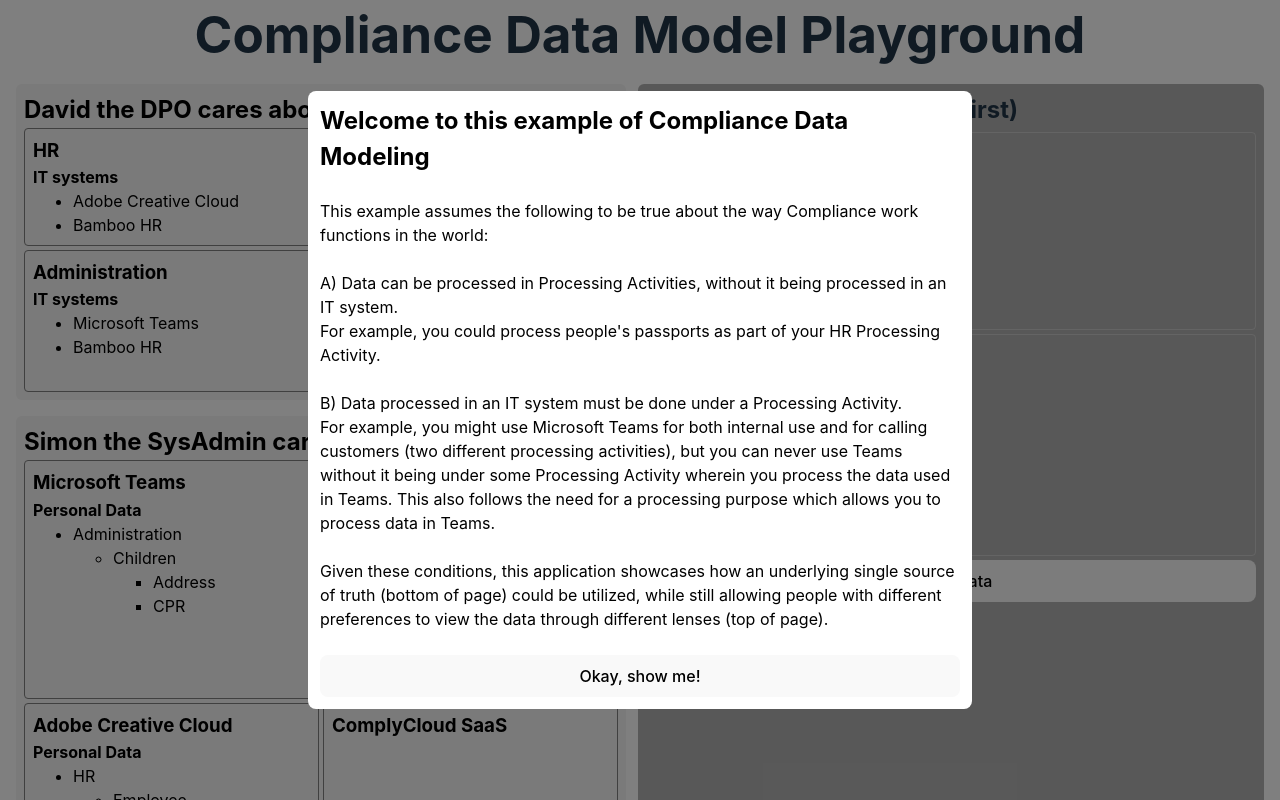
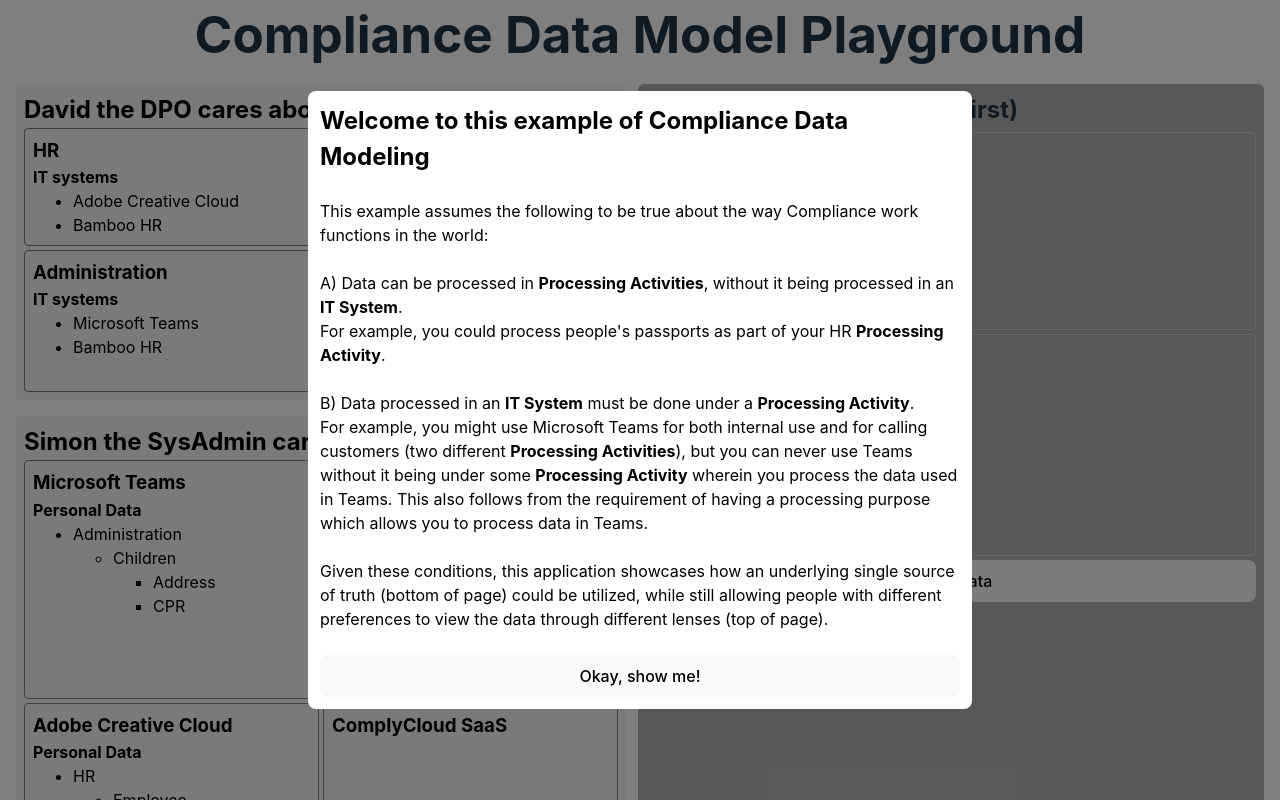
Before and after one commit to MagerlinC/records-data-model, a React (Vite) app: page / in a window 1280 px wide. Built offline with nearby package versions, Linux system fonts and the light colour scheme.

Commit message:
fix: bold keywords in modal

```diff
--- a/src/components/AppModal.tsx
+++ b/src/components/AppModal.tsx
@@ -15,23 +15,24 @@
       </p>
       <br />
       <p>
-        A) Data can be processed in Processing Activities, without it being
-        processed in an IT system.
+        A) Data can be processed in <b>Processing Activities</b>, without it
+        being processed in an <b>IT System</b>.
         <p>
-          For example, you could process people's passports as part of your HR
-          Processing Activity.
+          For example, you could process people's passports as part of your HR{" "}
+          <b>Processing Activity</b>.
         </p>
       </p>
       <br />
       <p>
-        B) Data processed in an IT system must be done under a Processing
-        Activity.
+        B) Data processed in an <b>IT System</b> must be done under a{" "}
+        <b>Processing Activity</b>.
         <p>
           For example, you might use Microsoft Teams for both internal use and
-          for calling customers (two different processing activities), but you
-          can never use Teams without it being under some Processing Activity
-          wherein you process the data used in Teams. This also follows the need
-          for a processing purpose which allows you to process data in Teams.
+          for calling customers (two different <b>Processing Activities</b>),
+          but you can never use Teams without it being under some{" "}
+          <b>Processing Activity</b> wherein you process the data used in Teams.
+          This also follows from the requirement of having a processing purpose
+          which allows you to process data in Teams.
         </p>
       </p>
       <br />
```
